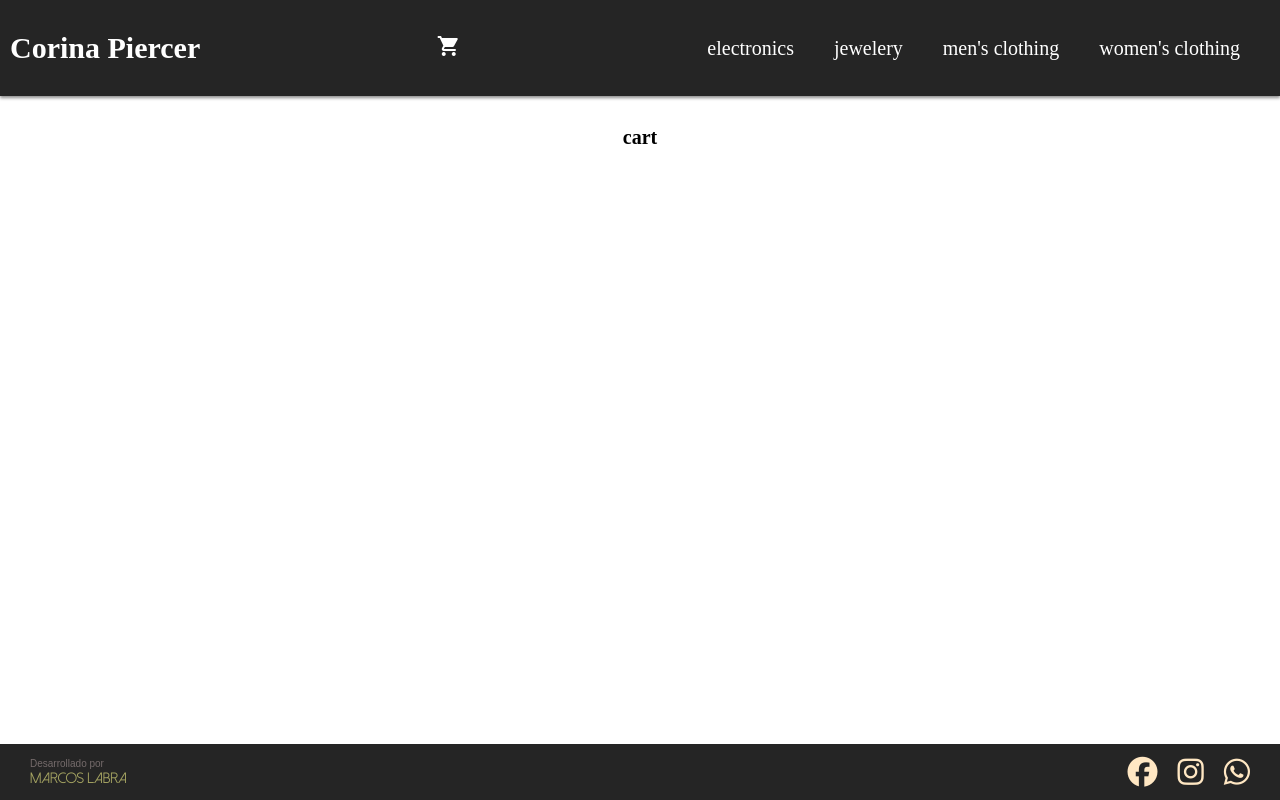
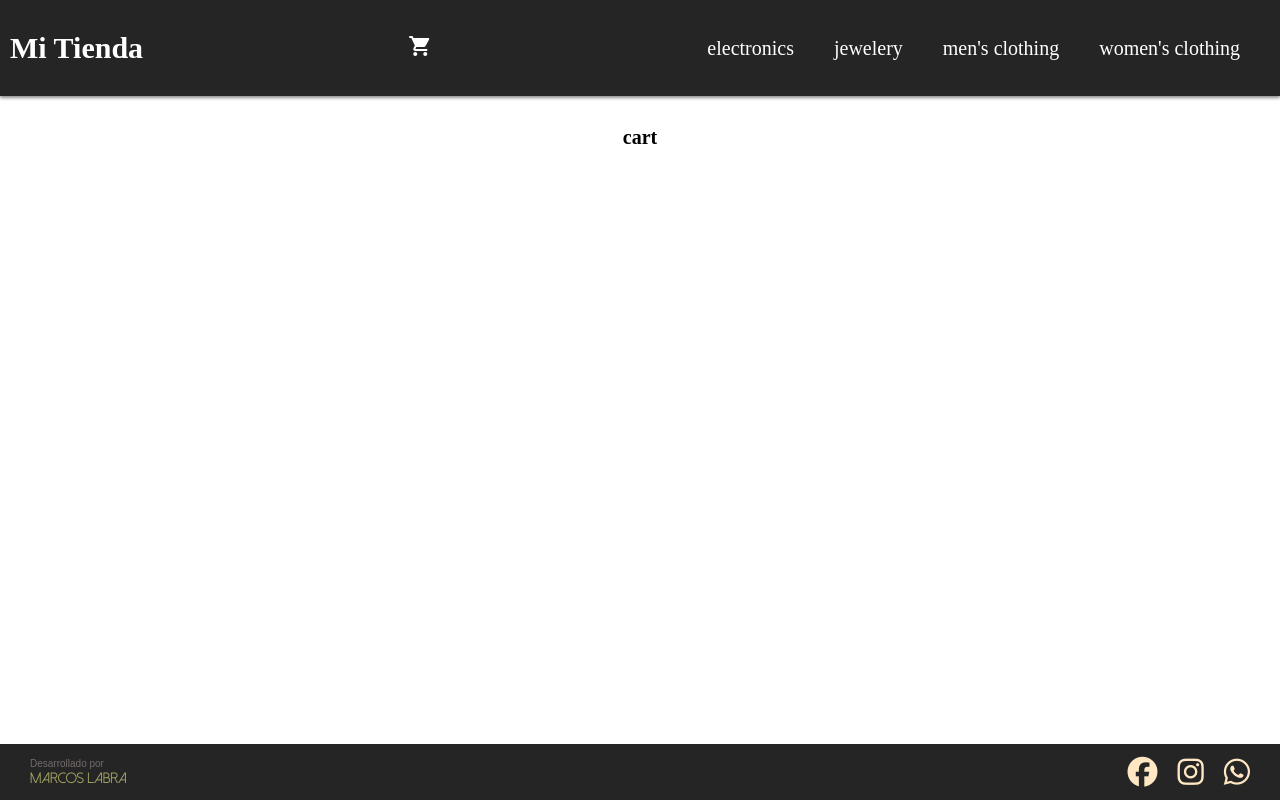
Before and after one commit to MarcosLabra/1erPreEntregaReactJs, a React (Create React App) app: page /cart in a window 1280 px wide. Built offline with nearby package versions, Linux system fonts and the light colour scheme.

Commit message:
cambio titulo de la tienda

```diff
--- a/src/components/Header.js
+++ b/src/components/Header.js
@@ -5,7 +5,7 @@ import { NavLink } from "react-router-dom"
 const Header = () => {
   return (
     <header>
-        <NavLink to={"/"}><h1>Corina Piercer</h1></NavLink>
+        <NavLink to={"/"}><h1>Mi Tienda</h1></NavLink>
         <NavLink to="/cart"><CartWidget/></NavLink>
         <NavBar/>
     </header>
```
